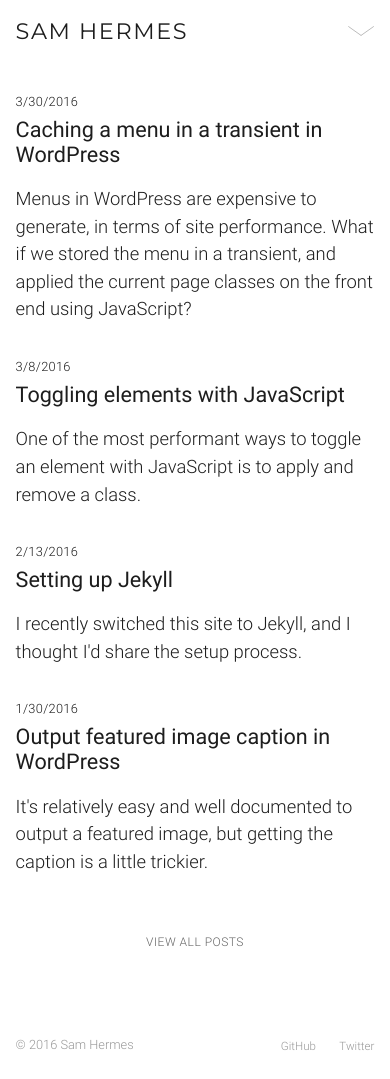
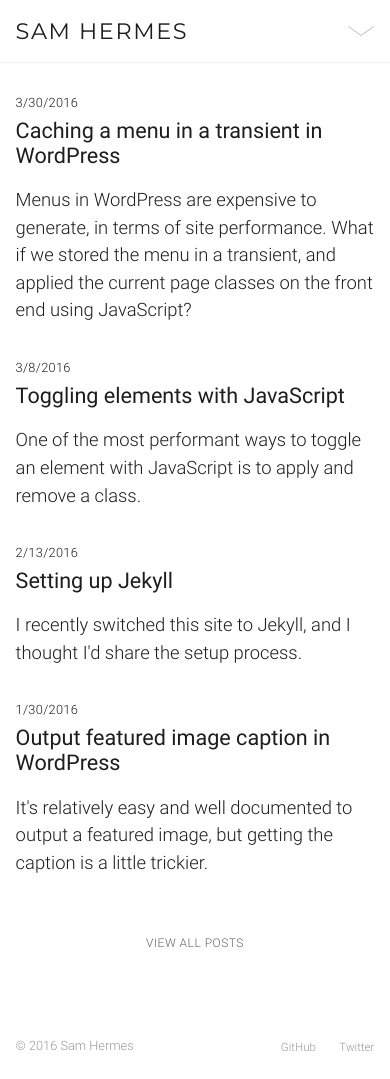
Before and after one commit to samhermes/samhermes.github.io, a Jekyll site: the page built from index.html, in a window 390 px wide. Built offline with Jekyll 4.4.1, drawn with Linux system fonts in a browser that asks for light colours.

Commit message:
Add bottom border to header below 500px

```diff
--- a/_sass/_layout.scss
+++ b/_sass/_layout.scss
@@ -43,6 +43,7 @@
   @media screen and (max-width: 500px) {
     height: auto;
     padding: 20px 0;
+    border-bottom: 1px solid rgb(240, 240, 240);
     ul {
    		float: none;
    		display: none;
@@ -58,7 +59,6 @@
       padding: 0;
       &:last-child {
      		margin: 0;
-     		border-bottom: 1px solid rgb(240, 240, 240);
      	}
       a {
      		padding: 10px 0;
```
Also changed, not shown: 2 other files.
